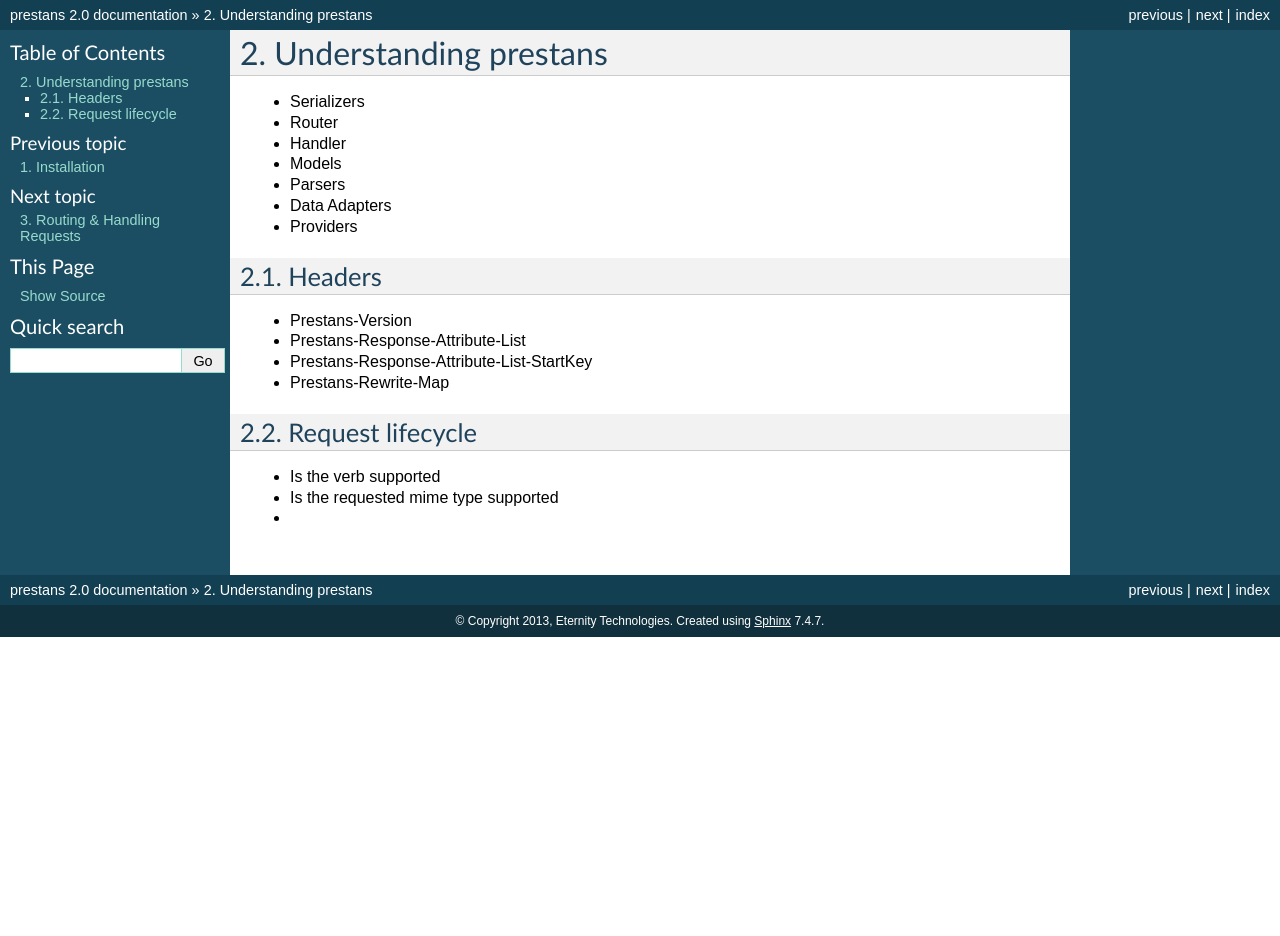
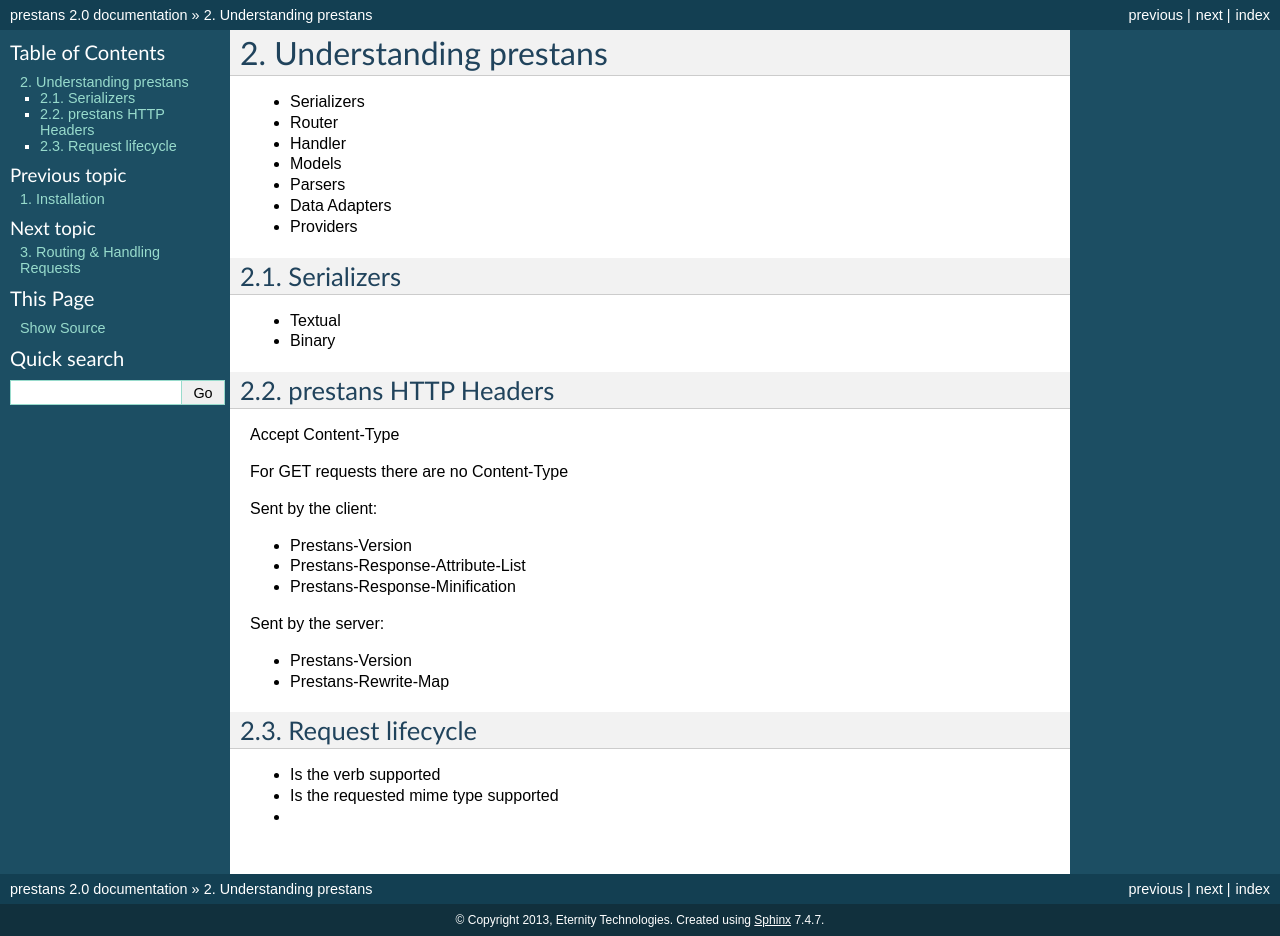
Before and after one commit to anomaly/prestans-docs, a Sphinx documentation site: the page built from source/concepts.rst, in a window 1280 px wide. Built offline with Sphinx 7.4.7, drawn with Linux system fonts in a browser that asks for light colours; pages that are not in the unit, such as notebooks, are missing from menus; before the commit the page ends 900 px from its top, so only the background shows below that.

Commit message:
Updated concepts

```diff
--- a/source/concepts.rst
+++ b/source/concepts.rst
@@ -10,12 +10,30 @@
 * Data Adapters
 * Providers
 
-Headers
-=======
+
+Serializers
+===========
+
+* Textual
+* Binary
+
+prestans HTTP Headers
+=====================
+
+Accept
+Content-Type
+
+For GET requests there are no Content-Type
+
+Sent by the client:
 
 * Prestans-Version
 * Prestans-Response-Attribute-List
-* Prestans-Response-Attribute-List-StartKey
+* Prestans-Response-Minification
+
+Sent by the server:
+
+* Prestans-Version
 * Prestans-Rewrite-Map
 
 Request lifecycle
--- a/source/index.rst
+++ b/source/index.rst
@@ -14,10 +14,11 @@
 
 .. toctree::
    :numbered:
-   :maxdepth: 3
+   :maxdepth: 2
 
    install
    concepts
+   serializers_deserializers
    handlers
    validation
    models
--- a/source/models.rst
+++ b/source/models.rst
@@ -170,7 +170,7 @@
 
     class Album(prestans.types.Model):
 
-        last_updated =  prestans.types.DateTime(default=prestans.types.CONSTANT.DATETIME_NOW)
+        last_updated =  prestans.types.DateTime(default=prestans.types.DATETIME.CONSTANT.NOW)
 
 Assigning python ``datetime`` instances as the default value for prestans ``DateTime`` attributes works on the server, our problem lies in auto-generating client side stub code.  The use of the constant ``prestans.types.CONSTANT.DATETIME_NOW`` instruct prestans to handle this properly.
 
--- /dev/null
+++ b/source/serializer_deserializer.rst
@@ -0,0 +1,3 @@
+===========================
+Serializers & DeSerializers
+===========================
```
Also changed, not shown: README.md (+14 -3 lines), source/install.rst (+8 -3 lines).
